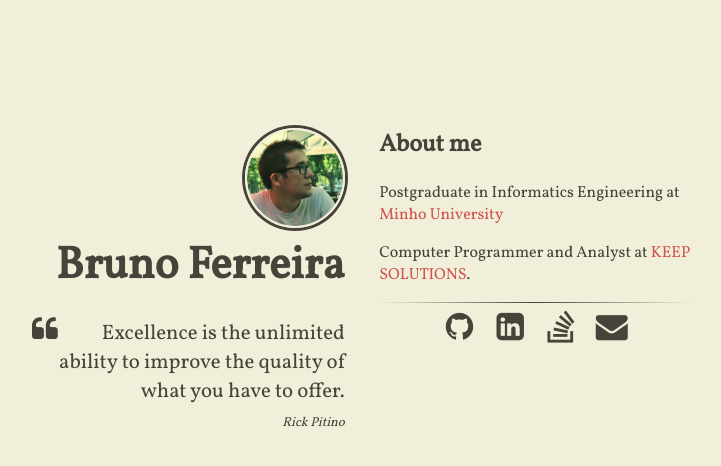
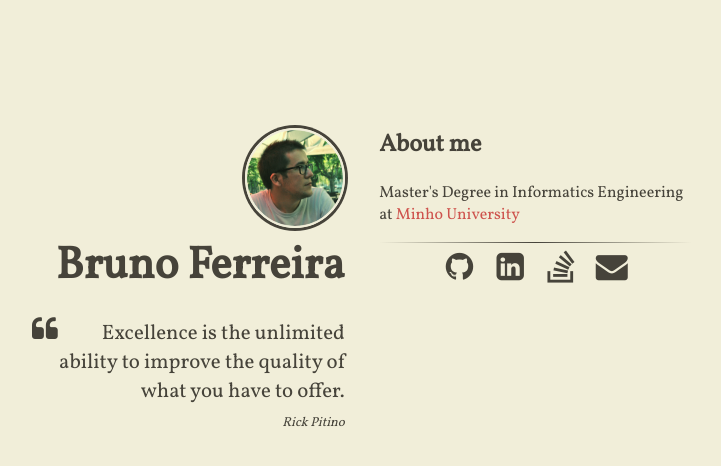
Before and after one commit to chalkos/chalkos.github.io, a Jekyll site: the page built from index.html, in a window 1280 px wide. Shown: the top 466 px of the page, without its empty margins (288-1009 px from the left). Built offline with Jekyll 4.4.1, drawn with Linux system fonts in a browser that asks for light colours; nearby versions of some CDN libraries.

Commit message:
change to master's degree, remove keeps

```diff
--- a/_includes/content.html
+++ b/_includes/content.html
@@ -1,6 +1,5 @@
 <h2>About me</h2>
-<p>Postgraduate in Informatics Engineering at <a href="https://www.uminho.pt">Minho University</a></p>
-<p>Computer Programmer and Analyst at <a href="http://www.keep.pt/">KEEP SOLUTIONS</a>.</p>
+<p>Master's Degree in Informatics Engineering at <a href="https://www.uminho.pt">Minho University</a></p>
 
 <hr/>
 
```
